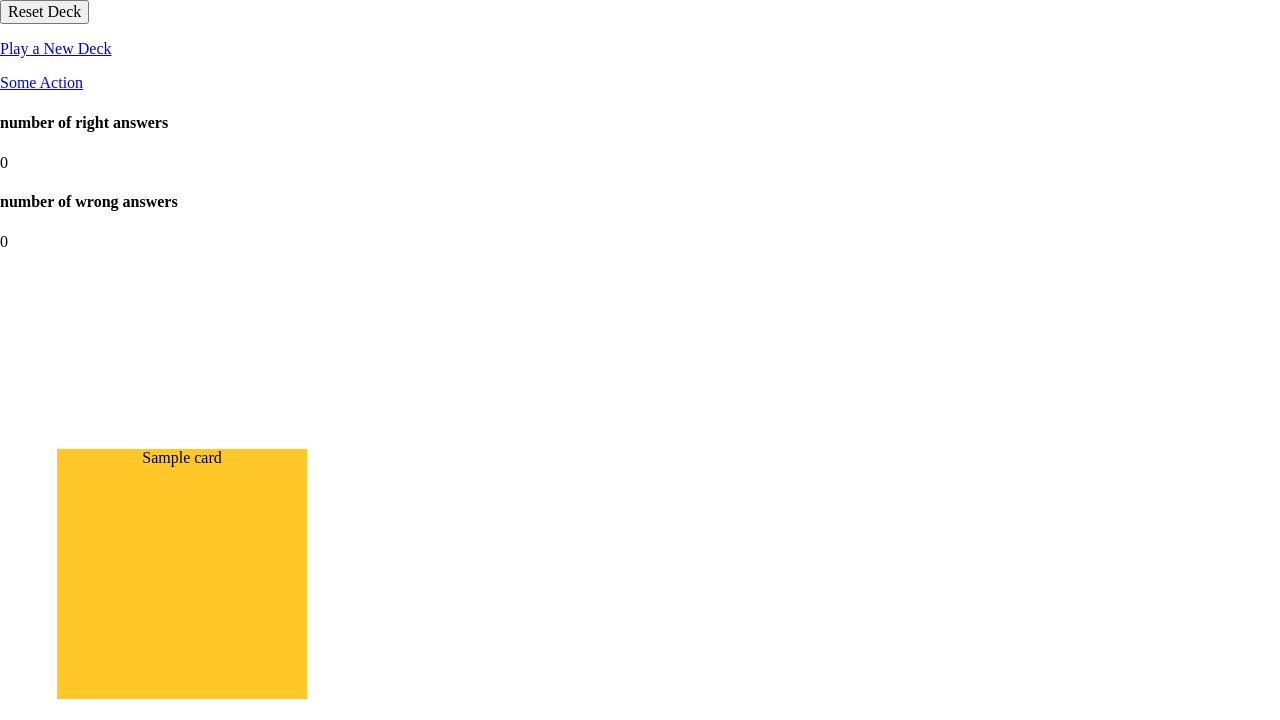
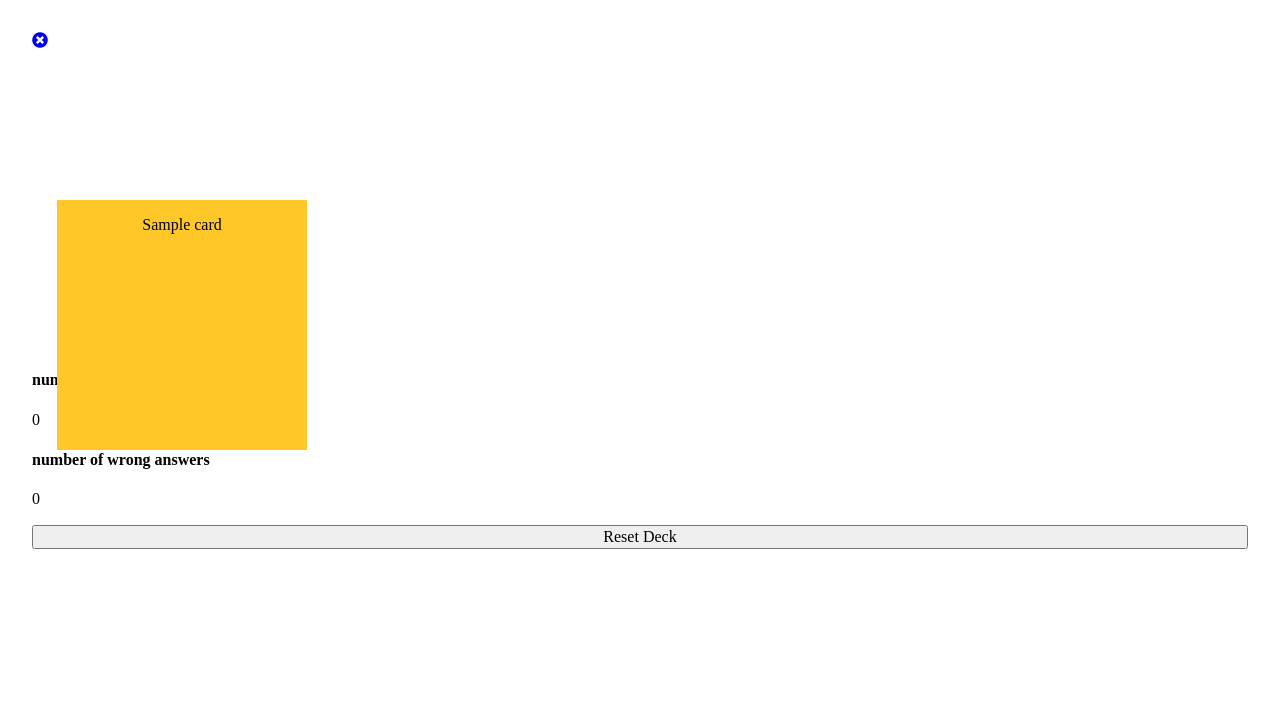
Before and after one commit to Momentum-Team-10/django-duplex-team-ravenclaw, a Django app: page /1/play_deck/ in a window 1280 px wide. Shown: the part 80-800 px from the top of the page. Run offline with Django 3.2, Linux system fonts and the light colour scheme; a user stored in the database is signed in; tables that the repository leaves empty hold one stand-in row (values such as "Sample post").

Commit message:
updating styling for deck play-through, and formatting code

```diff
--- a/static/css/style.css
+++ b/static/css/style.css
@@ -20,6 +20,10 @@ body {
     left: 50%;
     transform: translate(-50%, -50%); */
     padding: 2em;
+}
+
+#play-deck {
+    flex-direction: column;
 }
 
 .card {
@@ -103,7 +107,19 @@ body {
     border-style: groove;
 }
 
-.deck:hover{
+.deck:hover {
     background-color: rgba(177, 206, 255, 0.673);
     box-shadow: inset 0 0 20px white;
 }
+
+.answer {
+    font-weight: bold;
+}
+
+#exit {
+    justify-content: end;
+}
+
+#reset {
+
+}
--- a/templates/flashcards/play_deck.html
+++ b/templates/flashcards/play_deck.html
@@ -6,77 +6,43 @@
 
 {% block content %}
 {% if request.user.is_authenticated %}
-
-<button onClick="window.location.reload();">Reset Deck</button>
-<p><a href="{% url 'home' %}">Play a New Deck</a></p>
-<p><a href="#">Some Action</a></p>
-
-
-
-<div>
-<h4>number of right answers</h4>
-<p id="right">0</p>
-</div>
-
-<div>
-<h4>number of wrong answers</h4>
-<p id="wrong">0</p>
-</div>
-
-
-
-
-
-<div class="maincontainer" id="cards-list">
+<div class="maincontainer" id="play-deck">
+    <div id="exit"><a href="{% url 'home' %}"><i class="fas fa-times-circle"></i></a></div>
     {% for card in cards %}
         {% if forloop.first %}
             <div class="card" id="card{{ card.pk }}">
                 <div class="front">
-            <div>{{ card.question }}</div>
+                    <p>{{ card.question }}</p>
                 </div>
                 <div class="back">
-            <div>{{ card.question }}</div>
-            <div>{{ card.answer }}</div>
+                    <p>{{ card.question }}</p>
+                    <p class="answer">{{ card.answer }}</p>
                     <button type="button" class="wrong_answer" onclick="wrongAnswer()">X</button>
                     <button type="button" class="right_answer" onclick="rightAnswer()">✔</button>
                 </div>
-
             </div>
         {% else %}
             <div class="card hidden-card" id="card{{ card.pk }}">
                 <div class="front">
-          <div>{{ card.question }}</div>
+                    <p>{{ card.question }}</p>
                 </div>
                 <div class="back">
-          <div>{{ card.question }}</div>
-          <div>{{ card.answer }}</div>
+                    <p>{{ card.question }}</p>
+                    <p class="answer">{{ card.answer }}</p>
                     <button type="button" class="wrong_answer" onclick="wrongAnswer()">X</button>
                     <button type="button" class="right_answer" onclick="rightAnswer()">✔</button>
                 </div>
-
             </div>
         {% endif %}
     {% endfor %}
-
+    <div class="counter">
+        <h4>number of right answers</h4>
+        <p id="right">0</p>
+        <h4>number of wrong answers</h4>
+        <p id="wrong">0</p>
+    </div>
+    <button id="reset" onClick="window.location.reload();">Reset Deck</button>
 </div>
 {% else %}<div>Please register or login.</div>
 {% endif %}
 {% endblock %}
-
-
-    <!-- <div class="maincontainer">
-        <div class="card" id="card">
-            <div class="front">
-                <h1> My Front Text </h1>
-            </div>
-            <div class="back">
-                <h1> My Back Text </h1>
-            </div>
-        </div>
-    </div> -->
-
-
-    <!-- <button type="button" onclick="myFunction()">Count!</button>
-
-    <p id="wrong">0</p>
-    <p id="right">0</p> -->
--- a/templates/flashcards/view_cards.html
+++ b/templates/flashcards/view_cards.html
@@ -7,7 +7,6 @@
 <h3>{{ deck.title }}</h3>
 <a href="{% url 'edit_deck' pk=deck.pk %}">Edit Deck Name</a>
 <p><a href="{% url 'add_card' pk=deck.pk %}">Add New Card</a></p>
-
 
 <div>
   {% for card in cards %}
```
Lines whose indentation alone changed are shown as unchanged.
